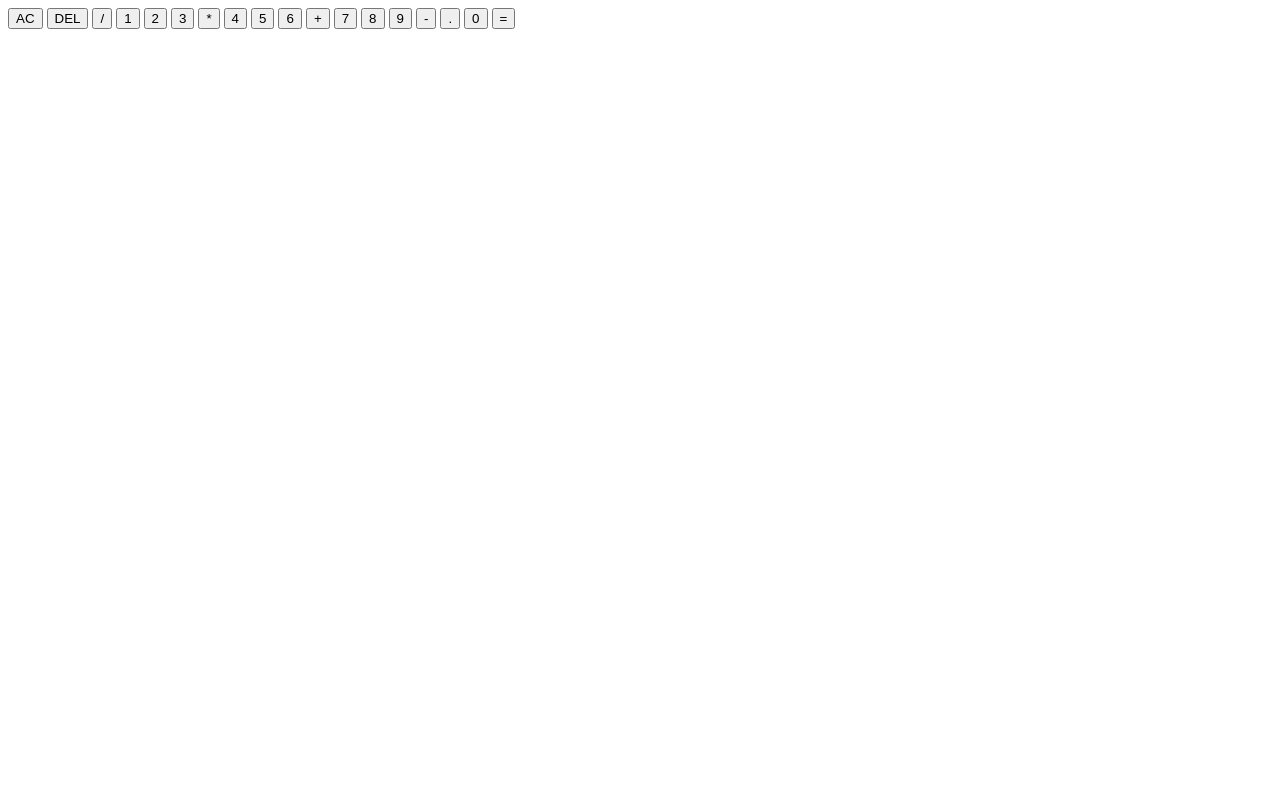
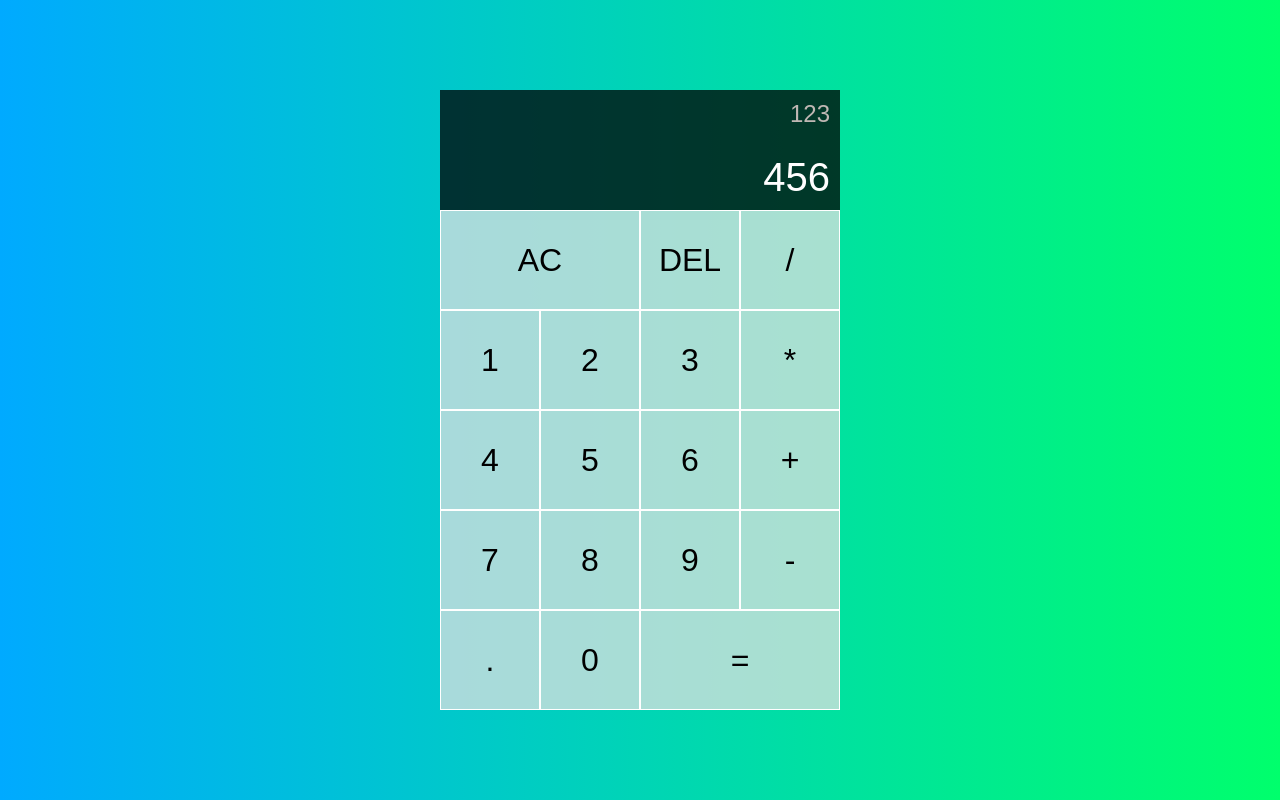
Before and after one commit to FLCL88/calculator, a plain HTML site: page index.html in a window 1280 px wide. Drawn offline with Linux system fonts and the light colour scheme.

Commit message:
CSS finished, start vanilla JS

```diff
--- a/index.html
+++ b/index.html
@@ -11,8 +11,8 @@
 <body>
     <div class="calculator-grid">
         <div class="output">
-            <div class="previous-operand"></div>
-            <div class="current-operand"></div>
+            <div class="previous-operand">123</div>
+            <div class="current-operand">456</div>
     </div>
     <button class="span-two">AC</button>
     <button>DEL</button>
--- a/styles.css
+++ b/styles.css
@@ -0,0 +1,58 @@
+*, *::before, *::after {
+    box-sizing: border-box;
+    font-family: sans-serif, 'Times New Roman', Times, serif;
+    font-weight: normal;
+}
+
+body {
+    padding: 0;
+    margin: 0;
+    background: linear-gradient(to right, #00AAFF, #00FF6C)
+}
+
+.calculator-grid {
+    display: grid;
+    justify-content: center;
+    align-content: center;
+    min-height: 100vh;
+    grid-template-columns: repeat(4, 100px);
+    grid-template-rows: minmax(120px, auto) repeat(5, 100px);
+}
+
+.calculator-grid > button {
+    cursor: pointer;
+    font-size: 2rem;
+    border: 1px solid white;
+    outline: none;
+    background-color: rgba(225, 225, 225, .75);
+}
+
+.calculator-grid > button:hover {
+    background-color: rgba(225, 225, 225, .9);
+}
+
+.span-two {
+    grid-column: span 2;
+}
+
+.output {
+    grid-column: 1 / -1;
+    background-color: rgba(0, 0, 0, .75);
+    display: flex;
+    align-items: flex-end;
+    justify-content: space-between;
+    flex-direction: column;
+    padding: 10px;
+    word-wrap: break-word;
+    word-break: break-all;
+}
+
+.output .previous-operand {
+    color: rgba(255, 225, 225, .75);
+    font-size : 1.5rem;
+}
+
+.output .current-operand {
+    color: white;
+    font-size : 2.5rem;
+}
```
